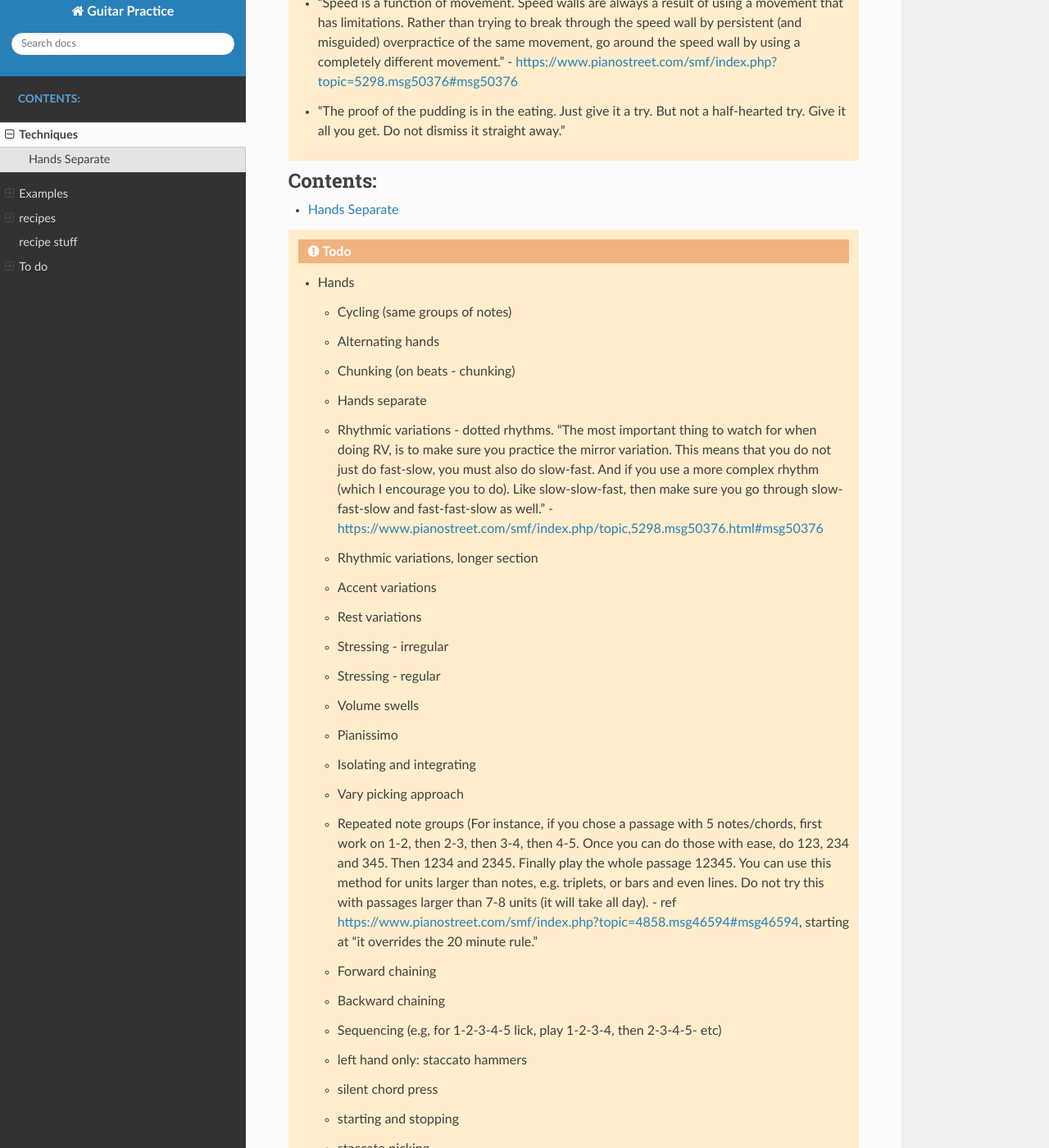
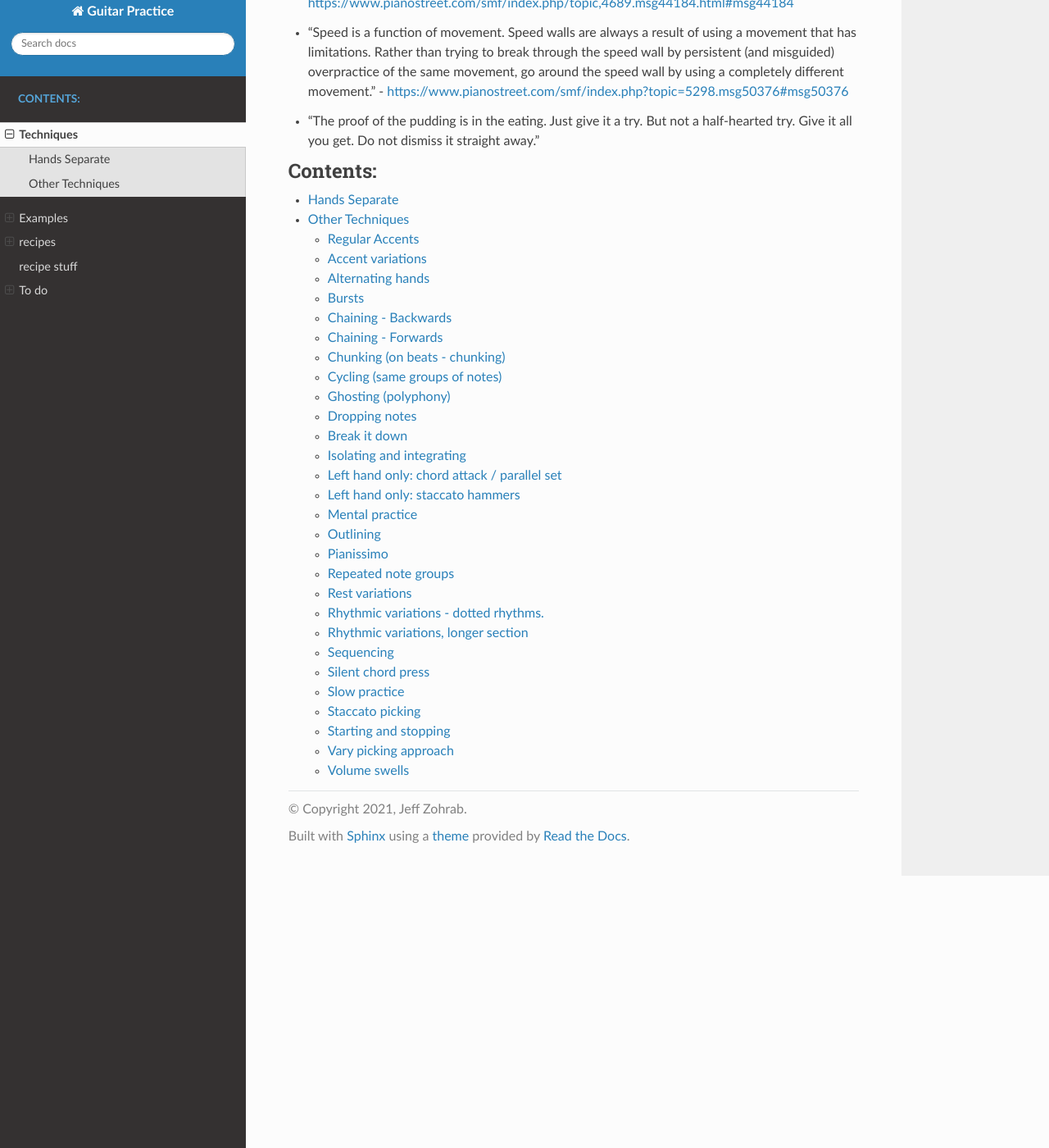
Before and after one commit to jzohrab/practicing-guitar, a Sphinx documentation site: the page built from docs/techniques/index.rst, in a window 1280 px wide and 1400 px high, scrolled down 856 px. Shown: the whole window at 82% size. Built offline with Sphinx 7.4.7 and the Read the Docs theme 2.0.0, drawn with Linux system fonts in a browser that asks for light colours; a script that is not in the unit is left out; some of the changed text lies outside the part shown.

Commit message:
Clean up and add technique notes

```diff
--- a/docs/techniques/index.rst
+++ b/docs/techniques/index.rst
@@ -26,57 +29,3 @@
    :glob:
 
    *
-
-.. todo::
-
-   - Hands
-
-     - Cycling (same groups of notes)
-
-     - Alternating hands
-
-     - Chunking (on beats - chunking)
-
-     - Hands separate
-
-     - Rhythmic variations - dotted rhythms.  "The most important thing to watch for when doing RV, is to make sure you practice the mirror variation. This means that you do not just do fast-slow, you must also do slow-fast. And if you use a more complex rhythm (which I encourage you to do). Like slow-slow-fast, then make sure you go through slow-fast-slow and fast-fast-slow as well." - https://www.pianostreet.com/smf/index.php/topic,5298.msg50376.html#msg50376
-
-     - Rhythmic variations, longer section
-
-     - Accent variations
-
-     - Rest variations
-
-     - Stressing - irregular
-
-     - Stressing - regular
-
-     - Volume swells
-
-     - Pianissimo
-
-     - Isolating and integrating
-
-     - Vary picking approach
-
-     - Repeated note groups (For instance, if you chose a passage with 5 notes/chords, first work on 1-2, then 2-3, then 3-4, then 4-5. Once you can do those with ease, do 123, 234 and 345. Then 1234 and 2345. Finally play the whole passage 12345. You can use this method for units larger than notes, e.g. triplets, or bars and even lines. Do not try this with passages larger than 7-8 units (it will take all day).  - ref https://www.pianostreet.com/smf/index.php?topic=4858.msg46594#msg46594, starting at "it overrides the 20 minute rule."
-
-     - Forward chaining
-
-     - Backward chaining
-
-     - Sequencing (e.g, for 1-2-3-4-5 lick, play 1-2-3-4, then 2-3-4-5- etc)
-
-     - left hand only: staccato hammers
-
-     - silent chord press
-
-     - starting and stopping
-
-     - staccato picking
-
-     - ghosting (polyphony)
-
-     - left hand only: chord attack / parallel set
-
-     - Mental practice
```
Also changed, not shown: other parts of docs/techniques/index.rst (+11 -8 lines), docs/techniques/todo-techniques.rst (added, +230 -0 lines).
